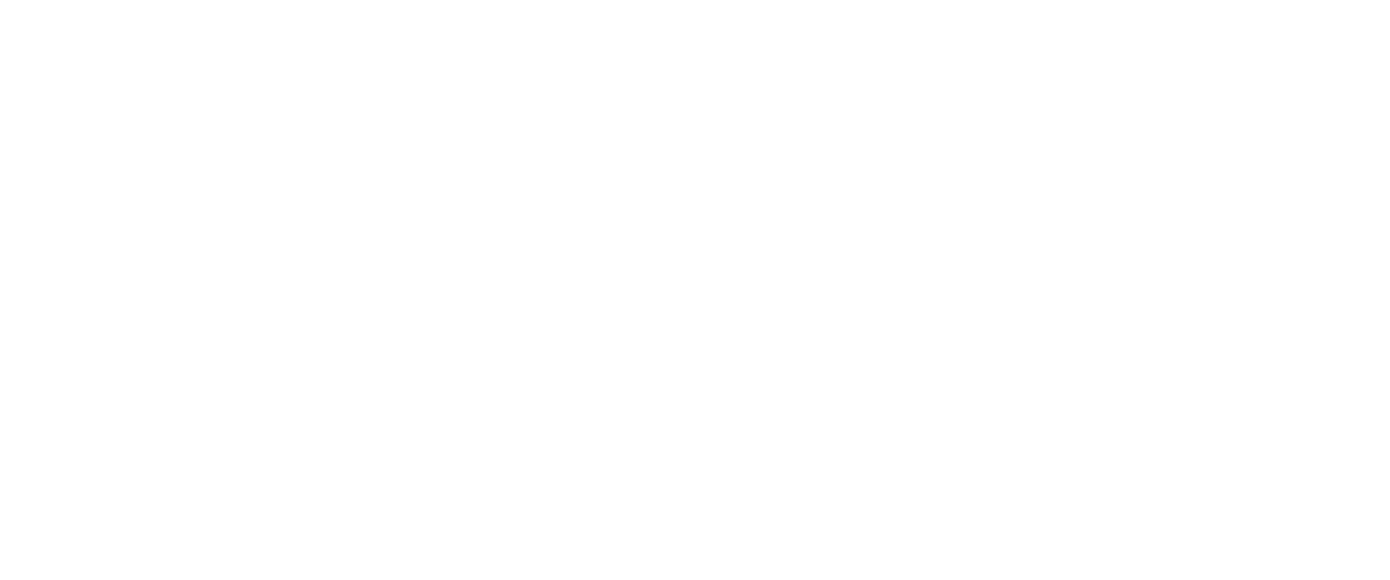
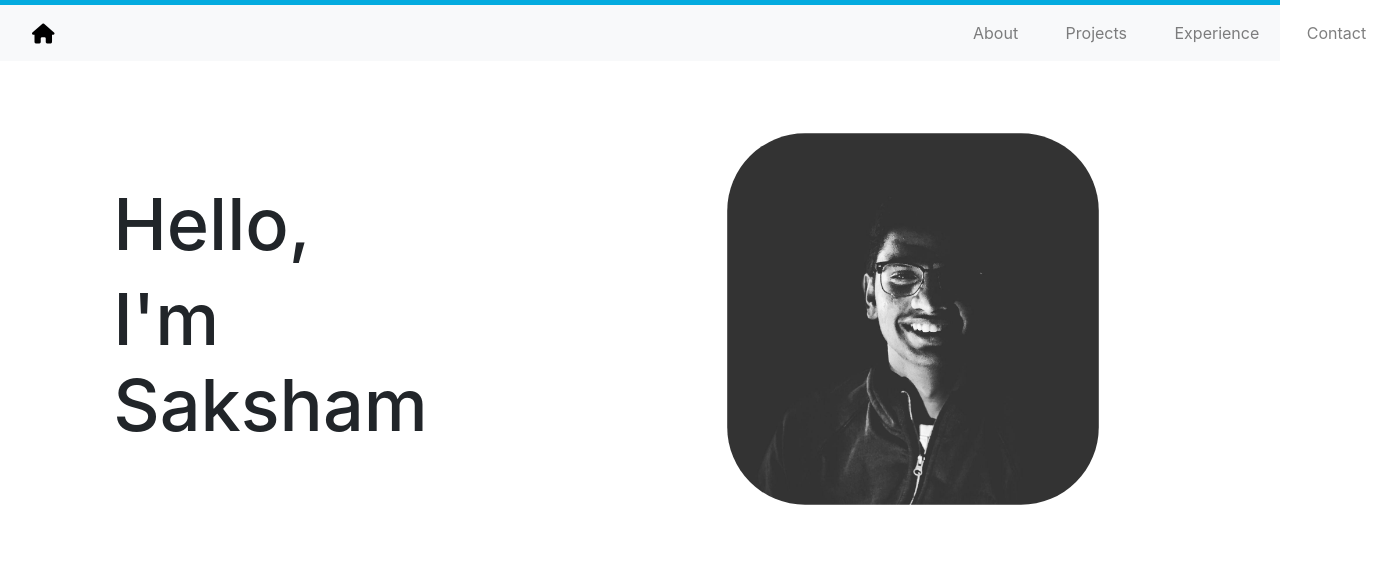
Before and after one commit to saksham1210/My-Portfolio, a website: page index.html in a window 1280 px wide. Shown: the whole page, 1390 px wide, since content can reach past the window. Drawn offline with nearby package versions, Linux system fonts and the light colour scheme.

Commit message:
Basic Home Page

```diff
--- /dev/null
+++ b/css/styles.css
@@ -0,0 +1,17 @@
+#colorstrip{
+	height:0px;
+	border-bottom:solid 5px #04ABDF;
+}
+.nav-item{
+	padding:0% 5% 0% 5%;
+}
+.fa-home{
+	color:black;
+}
+#homeIMG img{
+	padding:14%;
+	border-radius: 150px;
+}
+.row h1{
+	font-size: 72px;
+}
--- a/index.html
+++ b/index.html
@@ -1,9 +1,65 @@
 <!DOCTYPE html>
-<html>
+<html lang="en">
 <head>
-	<title> Hello There! </title>
+	<!-- Required meta tags always come first -->
+    <meta charset="utf-8">
+    <meta name="viewport" content="width=device-width, initial-scale=1, shrink-to-fit=no">
+    <meta http-equiv="x-ua-compatible" content="ie=edge">
+
+    <!-- Bootstrap CSS -->
+    <link rel="stylesheet" href="node_modules/bootstrap/dist/css/bootstrap.min.css">
+    <link rel="stylesheet" href="node_modules/font-awesome/css/font-awesome.min.css">
+    <link rel="stylesheet" href="node_modules/bootstrap-social/bootstrap-social.css">
+    <link rel="stylesheet" href="css/styles.css">
+    <title>Hello There !</title>
 </head>
 <body>
+<div id="colorstrip"></div>
+	<nav class="navbar navbar-light navbar-expand-sm bg-light">
+		<a class="nav-link" href="/index.html">
+			<i class="fa fa-home fa-lg"></i>
+		</a>
+        <button class="navbar-toggler" type="button" data-toggle="collapse" data-target="#Navbar">
+            <span class="navbar-toggler-icon"></span>
+        </button>
+		<div class=" collapse navbar-collapse" id="Navbar">
+			<ul class="navbar-nav ml-auto">
+				<li class="nav-item">
+					<a href="#" class="nav-link">About</a>
+				</li>
+				<li class="nav-item">
+					<a href="#" class="nav-link">Projects</a>
+				</li>
+				<li class="nav-item">
+					<a href="#" class="nav-link">Experience</a>
+				</li>
+				<li class="nav-item">
+					<a href="#" class="nav-link">Contact</a>
+				</li>
+			</ul>
+		</div>
+	</nav>
+	<div class="conatiner">
+		<div class="row justify-content-center">
+			<div class="col-12 col-sm-5 align-self-center">
+				<div class="row justify-content-start pl-1">
+					<div class="col-4">
+						<h1> Hello,</h1>
+					</div>
+					<div class="col-9">
+						<h1>I'm Saksham</h1>
+					</div>
+				</div>
+			</div>
+			<div class="col-12 col-sm-5" id="homeIMG">
+				<img class="img-fluid " src="/img/dp.jpg">
+			</div>
 
+		</div>
+	</div>
+
+    <script src="node_modules/jquery/dist/jquery.slim.min.js"></script>
+    <script src="node_modules/popper.js/dist/umd/popper.min.js"></script>
+    <script src="node_modules/bootstrap/dist/js/bootstrap.min.js"></script>
 </body>
 </html>
--- a/package.json
+++ b/package.json
@@ -22,9 +22,9 @@
     "lite-server": "^2.5.4"
   },
   "dependencies": {
+    "@fortawesome/fontawesome-free": "^5.13.0",
     "bootstrap": "^4.4.1",
     "bootstrap-social": "^5.1.1",
-    "font-awesome": "^4.7.0",
     "jquery": "^3.4.1",
     "popper.js": "^1.16.1"
   }
```
Also changed, not shown: img/dp.jpg (added), 1 other file.
